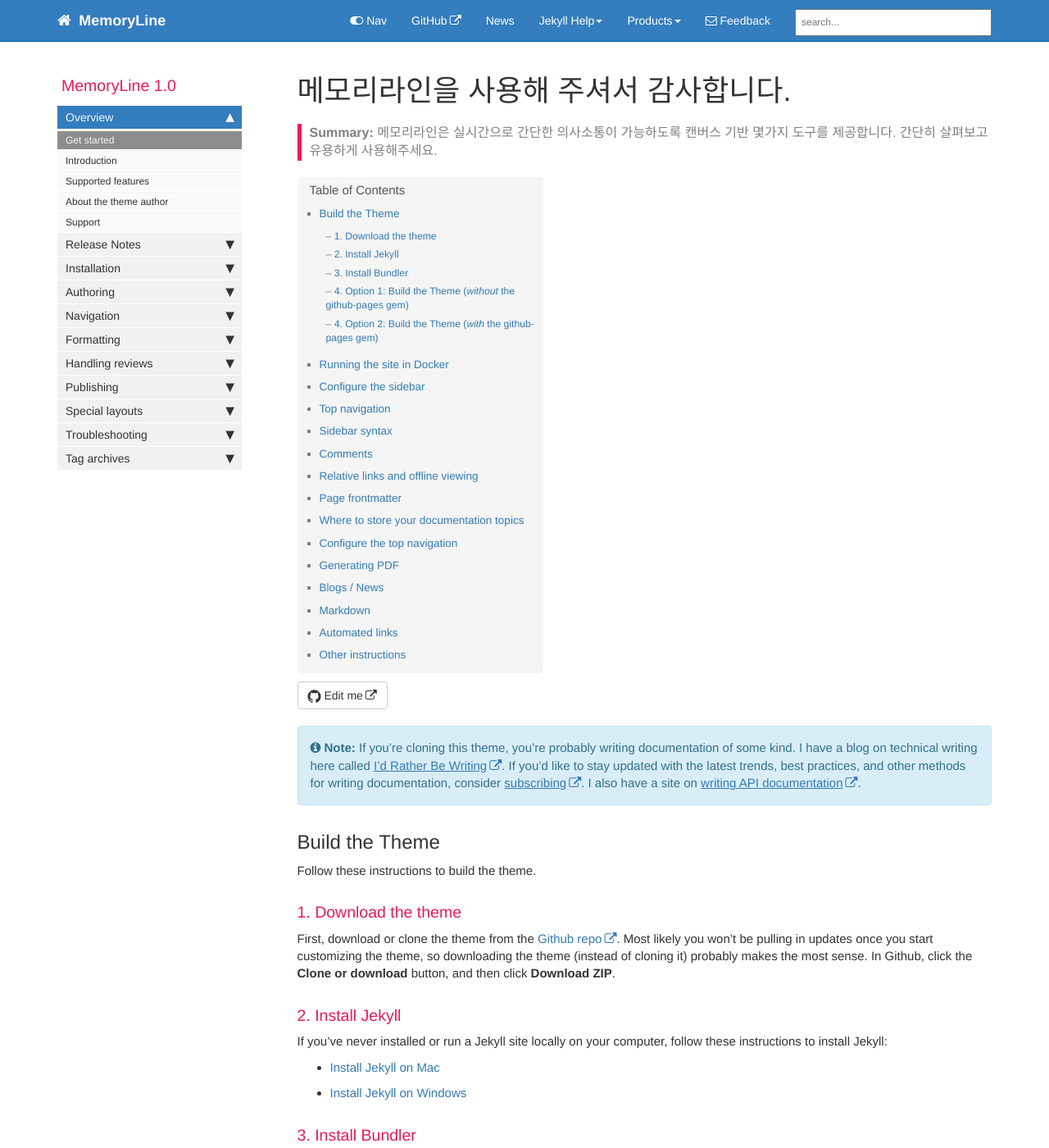
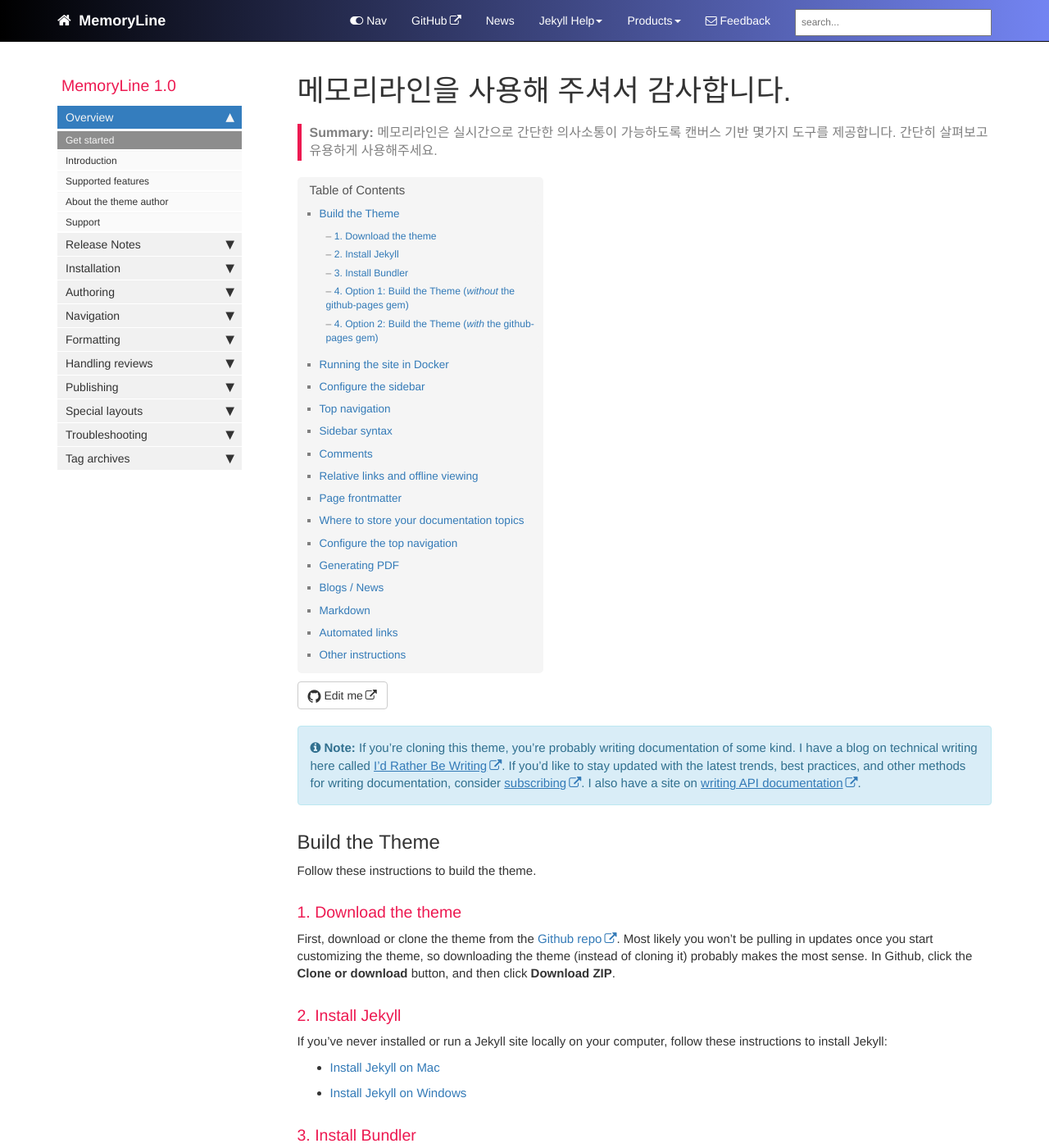
Before and after one commit to memoryLine/memoryLine.github.io, a Jekyll site: the page built from index.md, in a window 1280 px wide and 1400 px high. Shown: the whole window at 82% size. Built offline with Jekyll 4.4.1, drawn with Linux system fonts in a browser that asks for light colours; comment, search, counter and statistics services are not loaded.

Commit message:
style test

```diff
--- a/css/theme-blue.css
+++ b/css/theme-blue.css
@@ -38,8 +38,8 @@ a[data-toggle="tooltip"] {
 }
 
 .navbar-inverse {
-    background-color: #347DBE;
-    border-color: #015CAE;
+
+    background-image: linear-gradient(90deg, #000, #7384f2);
 }
 .navbar-inverse .navbar-nav>li>a, .navbar-inverse .navbar-brand {
     color: white;
```
